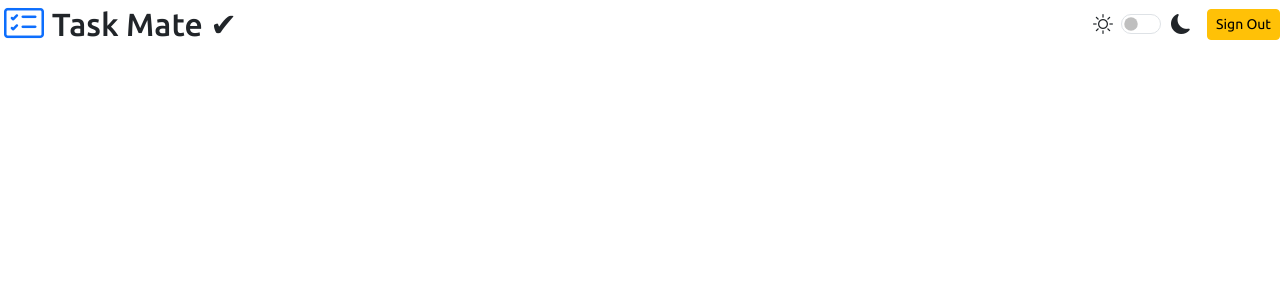
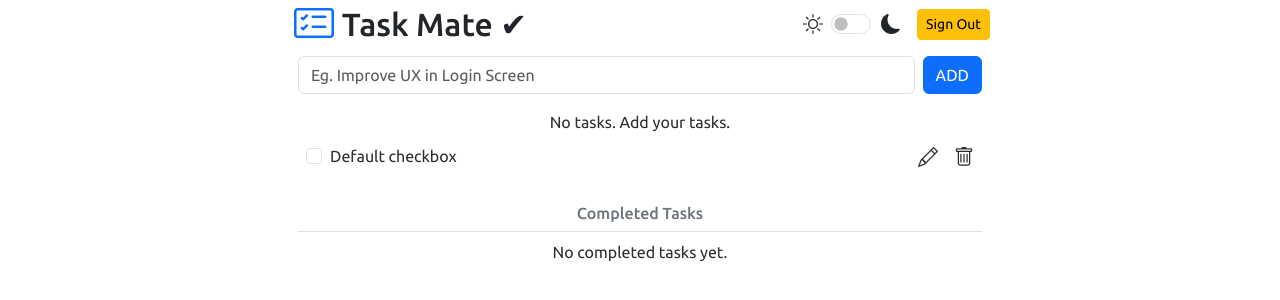
Before and after one commit to LahiruLiyanage/TaskMate, a website built with Vite: page index.html in a window 1280 px wide. Built offline with nearby package versions, Linux system fonts and the light colour scheme.

Commit message:
Making the task items and completed tasks

```diff
--- a/index.html
+++ b/index.html
@@ -27,7 +27,46 @@
                     </button>
                 </div>
             </header>
+            <main>
+                <section class="p-2">
+                    <form id="frm-task" action="javascript:void(0)">
+                        <div class="d-flex gap-2">
+                            <input id="txt-task" class="form-control" type="text"
+                                   required pattern=".*\S+.*"
+                                   placeholder="Eg. Improve UX in Login Screen">
+                            <button class="btn btn-primary">ADD</button>
+                        </div>
+                    </form>
+                </section>
+                <div id="task-lists-wrapper">
+                    <section id="task-list" class="p-2">
+                        <div id="no-task" class="text-center text-secondary-emphasis">
+                            No tasks. Add your tasks.
+                        </div>
+                        <section>
+                            <div class="task-item d-flex justify-content-between
+                                p-2 align-items-center rounded-2 text-secondary-emphasis">
+                              <div class="form-check">
+                                <input class="form-check-input" type="checkbox" value="" id="flexCheckDefault">
+                                <label class="form-check-label" for="flexCheckDefault">
+                                  Default checkbox
+                                </label>
+                              </div>
+                              <div class="d-flex gap-3 fs-5">
+                                <i class="bi bi-pencil" title="Edit"></i>
+                                <i class="bi bi-trash" title="Delete"></i>
+                              </div>
+                            </div>
+                        </section>
+                    </section>
+                    <section id="completed-task-list" class="p-2">
+                        <h6 class="text-secondary border-bottom p-2 text-center">
+                            Completed Tasks</h6>
+                        <div id="no-completed-task" class="text-center text-secondary-emphasis">No completed tasks yet.</div>
+                        <section></section>
+                    </section>
+                </div>
+            </main>
         </section>
-
     </body>
 </html>
--- a/src/css/style.css
+++ b/src/css/style.css
@@ -6,5 +6,8 @@
 body {
     font-family: 'Ubuntu', sans-serif;
 
-
+    #app {
+        max-width: 700px;
+        margin: auto;
+    }
 }
```
Also changed, not shown: src/js/app.js (added, +7 -0 lines).
